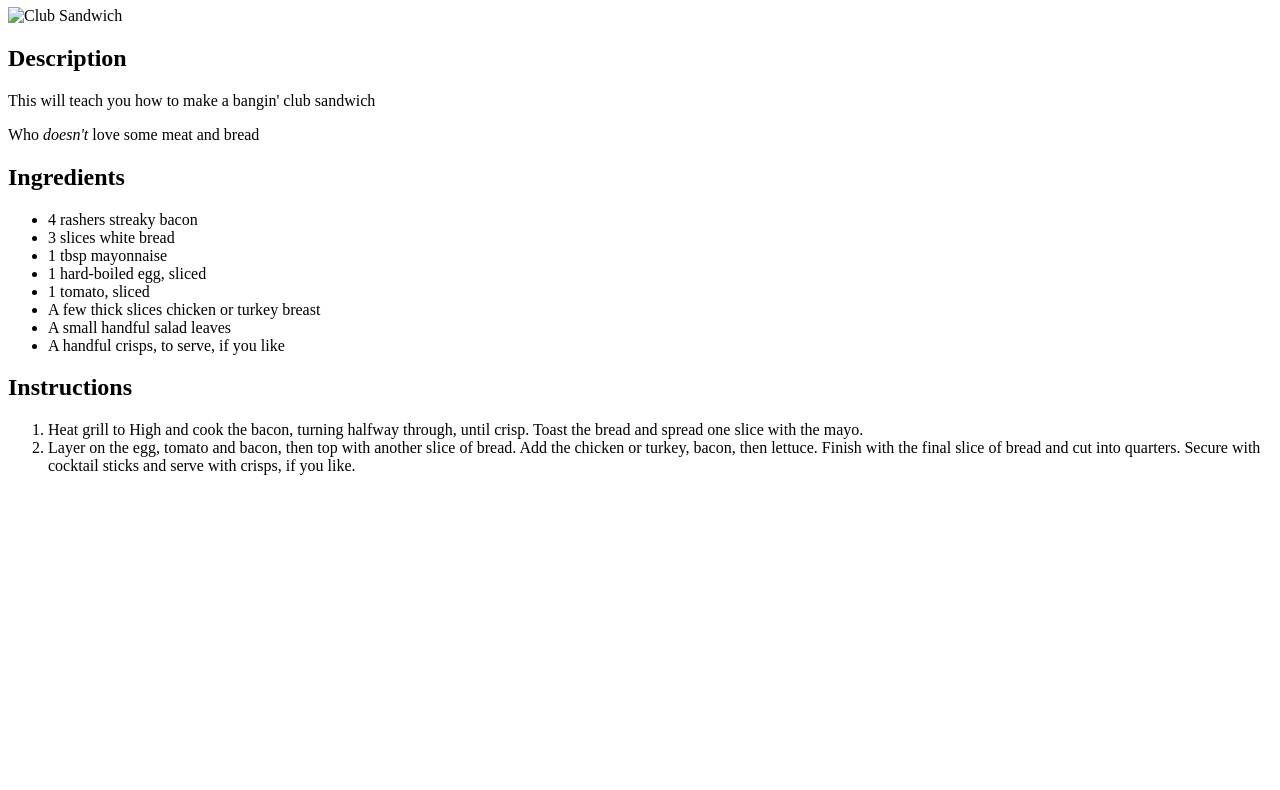
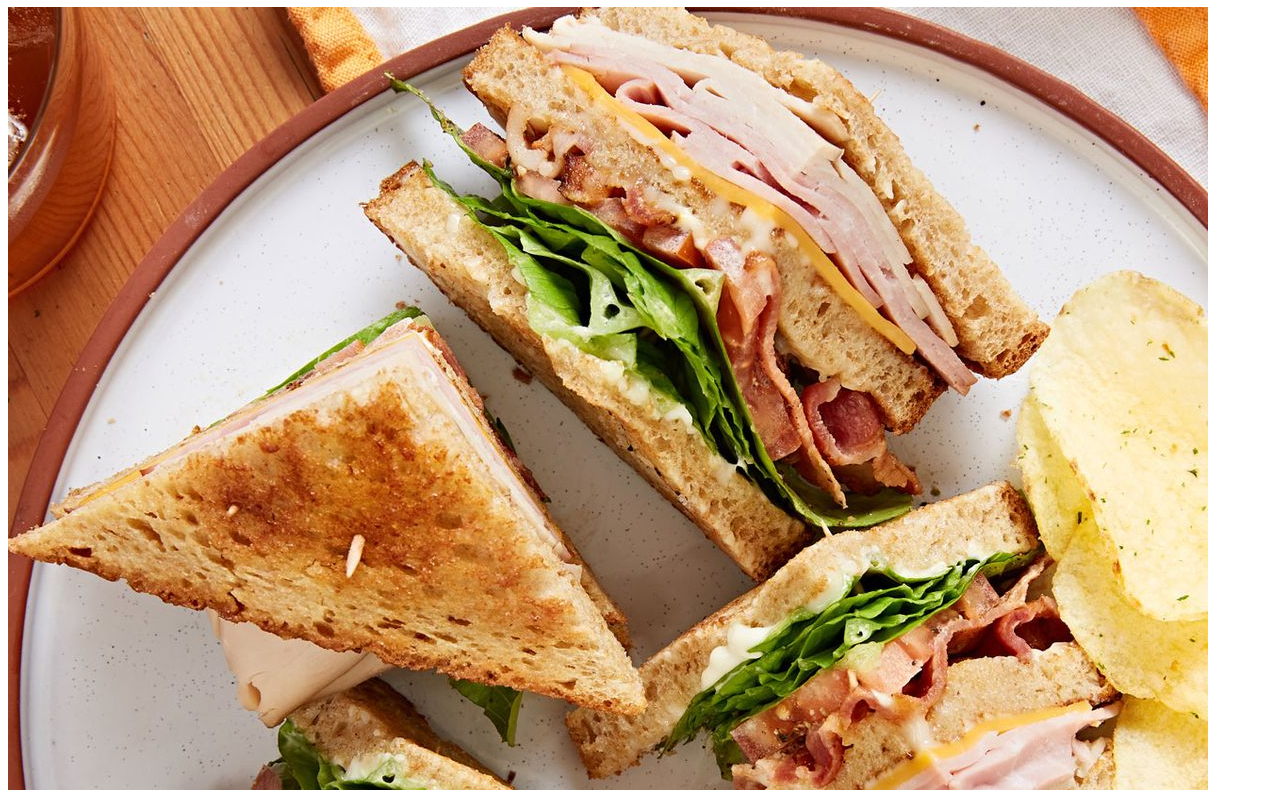
Before and after one commit to dave-hickman/odin-recipes, a plain HTML site: page recipes/club-sandwich.html in a window 1280 px wide. Shown: the part 73-863 px from the top of the page. Before the commit the page ends 800 px from the top, so only its background shows below. Drawn offline with Linux system fonts and the light colour scheme.

Commit message:
Fix image not showing after file rename

```diff
--- a/recipes/club-sandwich.html
+++ b/recipes/club-sandwich.html
@@ -8,7 +8,7 @@
 </head>
 <body>
     <h1>How to Make a Club Sandwich!</h1>
-    <img src="../img/delish-200511-seo-club-sandwich-h-14383-eb-1590780714.jpeg" alt="Club Sandwich">
+    <img src="../img/club-sandwich.jpeg" alt="Club Sandwich">
     <h2>Description</h2>
     <p>This will teach you how to make a bangin' club sandwich</p>
     <p>Who <em>doesn't</em> love some meat and bread</p>
```
